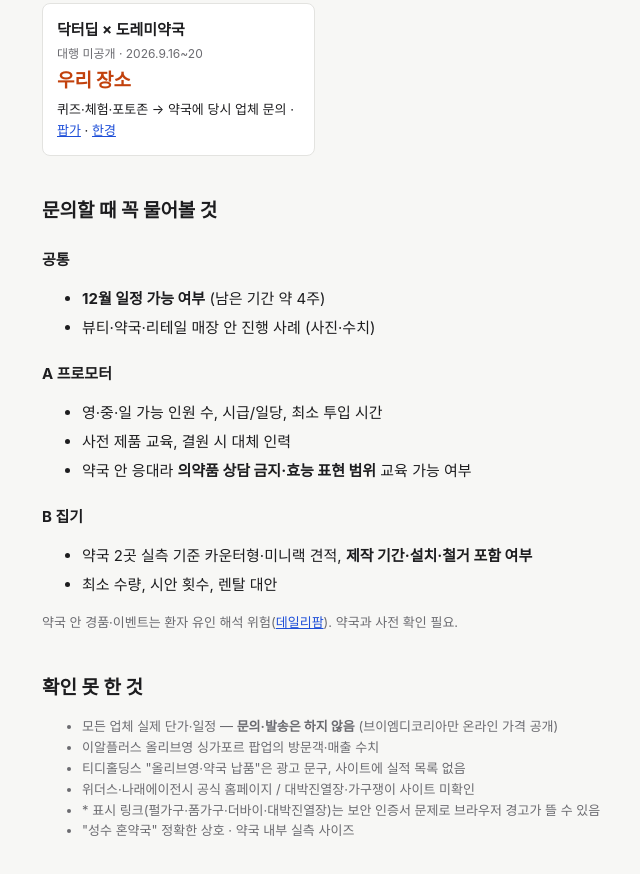
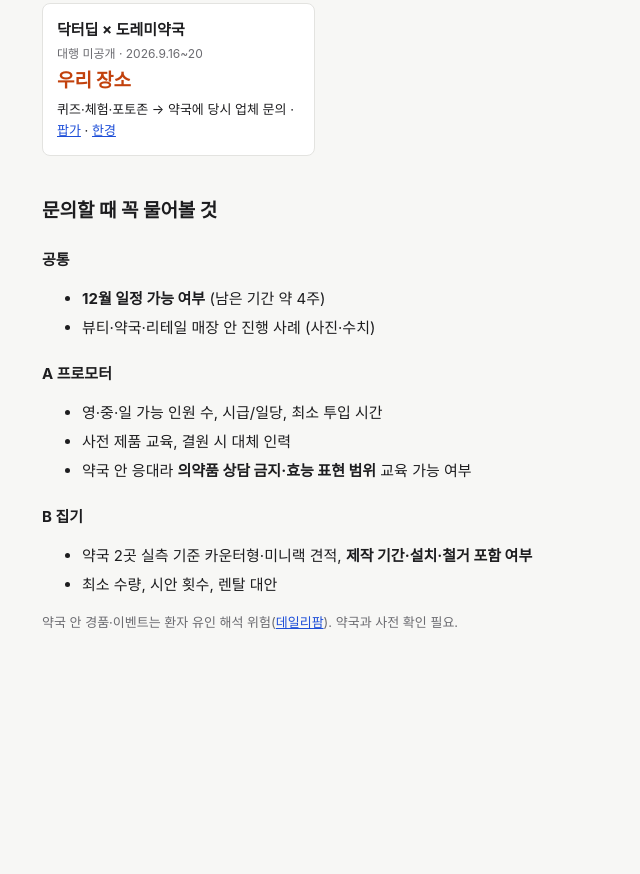
Before and after one commit to gimyedalm-collab/seongsu-popup-vendors, a plain HTML site: page index.html in a window 1280 px wide. Shown: the part 3088-3962 px from the top of the page, without its empty margins (34-674 px from the left). After the commit the page ends 3794 px from the top, so only its background shows below. Drawn offline with Linux system fonts and the light colour scheme.

Commit message:
하단 '확인 못 한 것' 섹션 제거
Co-Authored-By: Claude Opus 5.5 <noreply@anthropic.com>

```diff
--- a/index.html
+++ b/index.html
@@ -163,15 +163,6 @@ ul.check li{margin:5px 0}
 </ul>
 <p class="note">약국 안 경품·이벤트는 환자 유인 해석 위험(<a href="https://dailypharm.com/user/news/343303" target="_blank">데일리팜</a>). 약국과 사전 확인 필요.</p>
 
-<h2>확인 못 한 것</h2>
-<ul class="note">
-<li>모든 업체 실제 단가·일정 — <b>문의·발송은 하지 않음</b> (브이엠디코리아만 온라인 가격 공개)</li>
-<li>이알플러스 올리브영 싱가포르 팝업의 방문객·매출 수치</li>
-<li>티디홀딩스 "올리브영·약국 납품"은 광고 문구, 사이트에 실적 목록 없음</li>
-<li>위더스·나래에이전시 공식 홈페이지 / 대박진열장·가구쟁이 사이트 미확인</li>
-<li>* 표시 링크(펄가구·폼가구·더바이·대박진열장)는 보안 인증서 문제로 브라우저 경고가 뜰 수 있음</li>
-<li>"성수 혼약국" 정확한 상호 · 약국 내부 실측 사이즈</li>
-</ul>
 
 </div>
 </body>
```
